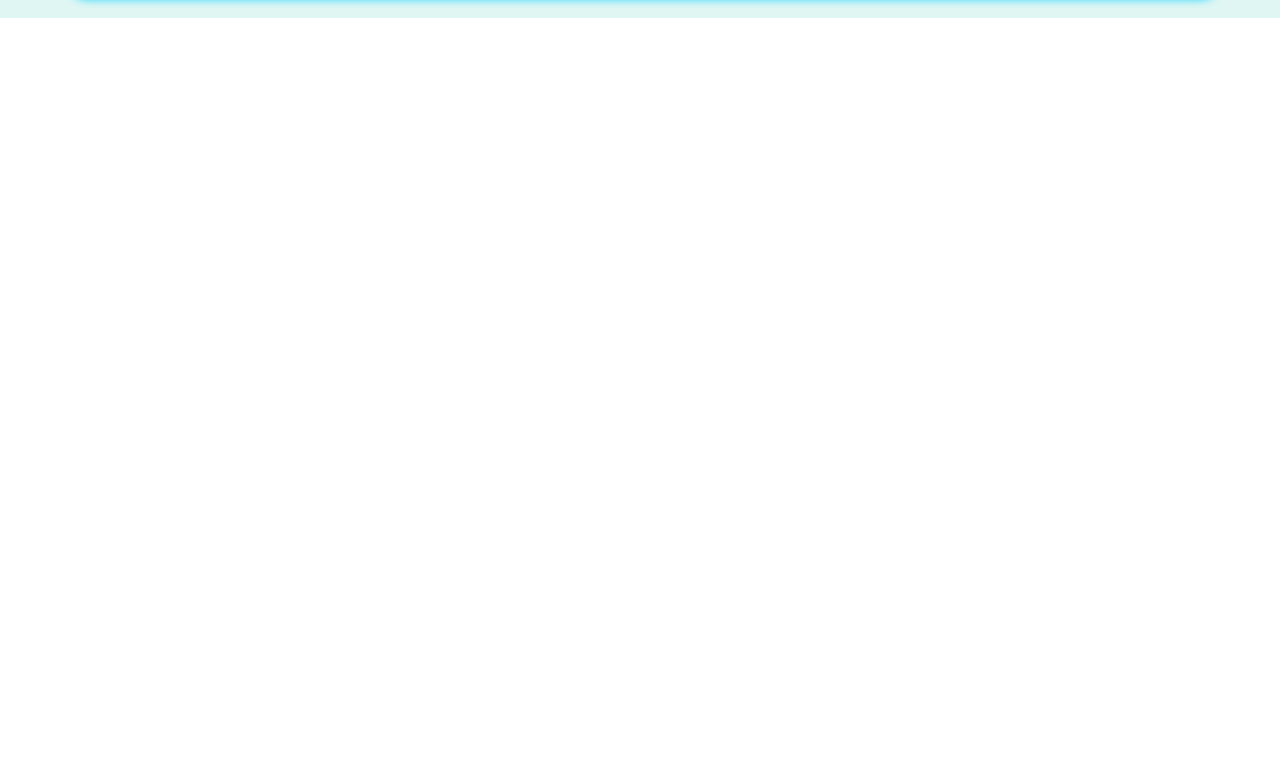
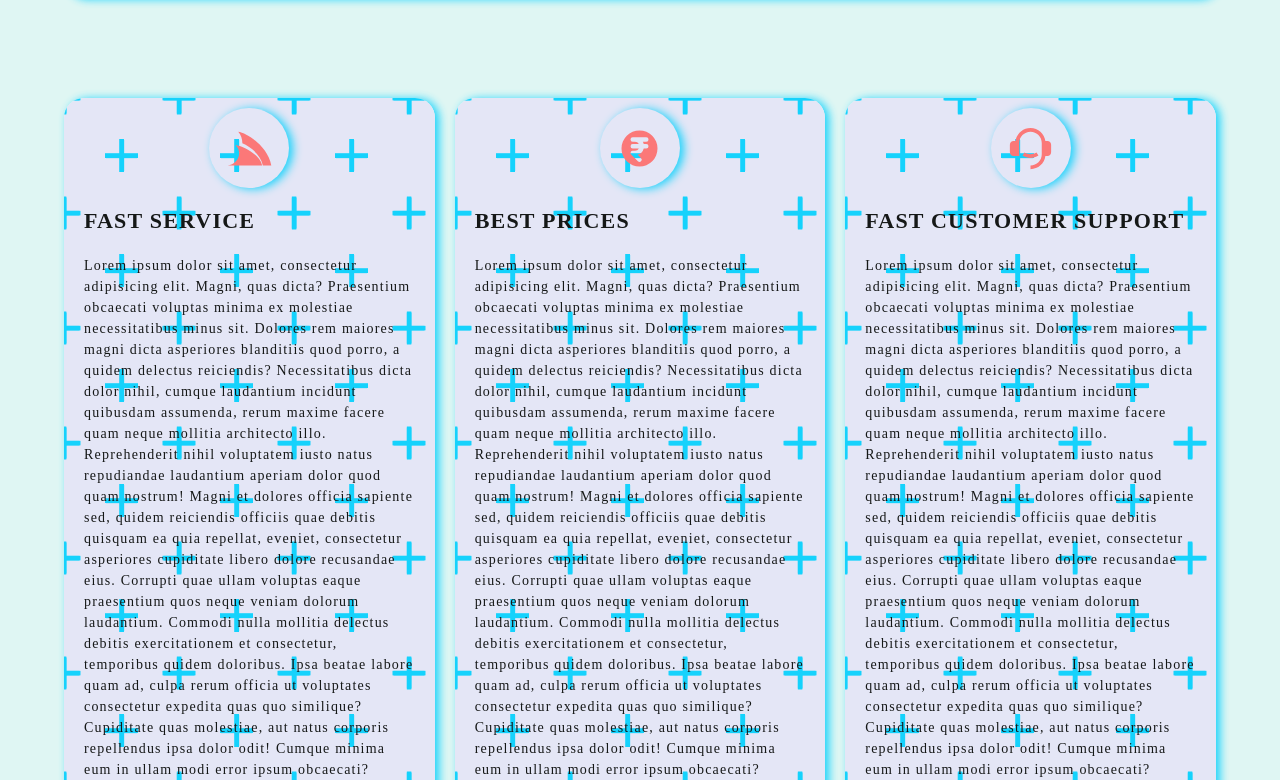
Before and after one commit to NarshNix/glassicles, a React (Vite) app in the folder client/: page / in a window 1280 px wide. Shown: the part 2020-2800 px from the top of the page. Before the commit the page ends 2038 px from the top, so only its background shows below. Built offline with nearby package versions, Linux system fonts and the light colour scheme.

Commit message:
landing page done

```diff
--- a/client/package.json
+++ b/client/package.json
@@ -12,6 +12,7 @@
   "dependencies": {
     "react": "^19.1.0",
     "react-dom": "^19.1.0",
+    "react-icons": "^5.5.0",
     "react-router-dom": "^7.6.0",
     "zustand": "^5.0.4"
   },
--- a/client/src/App.css
+++ b/client/src/App.css
@@ -2,6 +2,20 @@
   margin: 0;
   padding: 0;
   box-sizing: border-box;
+}
+
+/* Chrome, Safari, Edge */
+::-webkit-scrollbar {
+  width: 4px;
+}
+
+::-webkit-scrollbar-thumb {
+  background-color: #00cffd;
+  border-radius: 8px;
+}
+
+::-webkit-scrollbar-track {
+  background-color: #1a1a1a;
 }
 
 html {
--- a/client/src/components/Home/Home.jsx
+++ b/client/src/components/Home/Home.jsx
@@ -1,5 +1,6 @@
 import { Link } from "react-router-dom";
 import Testimonial from "../Testimonial/Testimonial";
+import Services from "../services/Services";
 
 import "./home.css";
 
@@ -34,6 +35,7 @@ function Home() {
         </div>
       </div>
       <Testimonial />
+      <Services />
     </>
   );
 }
--- a/client/src/components/Testimonial/tesimonial.css
+++ b/client/src/components/Testimonial/tesimonial.css
@@ -3,6 +3,7 @@
 
   display: flex;
   flex-direction: column;
+  margin-bottom: 8rem;
 }
 
 .testimonial1,
--- /dev/null
+++ b/client/src/components/services/Services.jsx
@@ -0,0 +1,131 @@
+import { RiCustomerService2Fill } from "react-icons/ri";
+import { HiCurrencyRupee } from "react-icons/hi";
+import { FaServicestack } from "react-icons/fa6";
+
+import "./services.css";
+function Services() {
+  return (
+    <>
+      <div className="services">
+        <div className="service-1">
+          <div className="service-logo">
+            <FaServicestack className="logo" />
+          </div>
+
+          <div className="service-txt-content">
+            <div className="service-heading">
+              <h2 className="service-head">Fast Service</h2>
+            </div>
+
+            <div className="service-paragraph">
+              <p className="service-para">
+                Lorem ipsum dolor sit amet, consectetur adipisicing elit. Magni,
+                quas dicta? Praesentium obcaecati voluptas minima ex molestiae
+                necessitatibus minus sit. Dolores rem maiores magni dicta
+                asperiores blanditiis quod porro, a quidem delectus reiciendis?
+                Necessitatibus dicta dolor nihil, cumque laudantium incidunt
+                quibusdam assumenda, rerum maxime facere quam neque mollitia
+                architecto illo. Reprehenderit nihil voluptatem iusto natus
+                repudiandae laudantium aperiam dolor quod quam nostrum! Magni et
+                dolores officia sapiente sed, quidem reiciendis officiis quae
+                debitis quisquam ea quia repellat, eveniet, consectetur
+                asperiores cupiditate libero dolore recusandae eius. Corrupti
+                quae ullam voluptas eaque praesentium quos neque veniam dolorum
+                laudantium. Commodi nulla mollitia delectus debitis
+                exercitationem et consectetur, temporibus quidem doloribus. Ipsa
+                beatae labore quam ad, culpa rerum officia ut voluptates
+                consectetur expedita quas quo similique? Cupiditate quas
+                molestiae, aut natus corporis repellendus ipsa dolor odit!
+                Cumque minima eum in ullam modi error ipsum obcaecati? Assumenda
+                autem asperiores amet, eum natus fuga odit quia aut pariatur,
+                impedit provident quae eligendi, vel officiis ex illo ad iste
+                sint atque consectetur! Optio nulla nisi aliquam natus
+                dignissimos explicabo aperiam earum totam.
+              </p>
+            </div>
+          </div>
+        </div>
+
+        <div className="service-2">
+          <div className="service-logo">
+            <HiCurrencyRupee className="logo" />
+          </div>
+
+          <div className="service-txt-content">
+            <div className="service-heading">
+              <h2 className="service-head">Best Prices</h2>
+            </div>
+
+            <div className="service-paragraph">
+              <p className="service-para">
+                Lorem ipsum dolor sit amet, consectetur adipisicing elit. Magni,
+                quas dicta? Praesentium obcaecati voluptas minima ex molestiae
+                necessitatibus minus sit. Dolores rem maiores magni dicta
+                asperiores blanditiis quod porro, a quidem delectus reiciendis?
+                Necessitatibus dicta dolor nihil, cumque laudantium incidunt
+                quibusdam assumenda, rerum maxime facere quam neque mollitia
+                architecto illo. Reprehenderit nihil voluptatem iusto natus
+                repudiandae laudantium aperiam dolor quod quam nostrum! Magni et
+                dolores officia sapiente sed, quidem reiciendis officiis quae
+                debitis quisquam ea quia repellat, eveniet, consectetur
+                asperiores cupiditate libero dolore recusandae eius. Corrupti
+                quae ullam voluptas eaque praesentium quos neque veniam dolorum
+                laudantium. Commodi nulla mollitia delectus debitis
+                exercitationem et consectetur, temporibus quidem doloribus. Ipsa
+                beatae labore quam ad, culpa rerum officia ut voluptates
+                consectetur expedita quas quo similique? Cupiditate quas
+                molestiae, aut natus corporis repellendus ipsa dolor odit!
+                Cumque minima eum in ullam modi error ipsum obcaecati? Assumenda
+                autem asperiores amet, eum natus fuga odit quia aut pariatur,
+                impedit provident quae eligendi, vel officiis ex illo ad iste
+                sint atque consectetur! Optio nulla nisi aliquam natus
+                dignissimos explicabo aperiam earum totam.
+              </p>
+            </div>
+          </div>
+        </div>
+
+        <div className="service-3">
+          <div className="service-logo">
+            <RiCustomerService2Fill className="logo" />
+          </div>
+
+          <div className="service-txt-content">
+            <div className="service-heading">
+              <h2 className="service-head">Fast Customer Support</h2>
+            </div>
+
+            <div className="service-paragraph">
+              <p className="service-para">
+                Lorem ipsum dolor sit amet, consectetur adipisicing elit. Magni,
+                quas dicta? Praesentium obcaecati voluptas minima ex molestiae
+                necessitatibus minus sit. Dolores rem maiores magni dicta
+                asperiores blanditiis quod porro, a quidem delectus reiciendis?
+                Necessitatibus dicta dolor nihil, cumque laudantium incidunt
+                quibusdam assumenda, rerum maxime facere quam neque mollitia
+                architecto illo. Reprehenderit nihil voluptatem iusto natus
+                repudiandae laudantium aperiam dolor quod quam nostrum! Magni et
+                dolores officia sapiente sed, quidem reiciendis officiis quae
+                debitis quisquam ea quia repellat, eveniet, consectetur
+                asperiores cupiditate libero dolore recusandae eius. Corrupti
+                quae ullam voluptas eaque praesentium quos neque veniam dolorum
+                laudantium. Commodi nulla mollitia delectus debitis
+                exercitationem et consectetur, temporibus quidem doloribus. Ipsa
+                beatae labore quam ad, culpa rerum officia ut voluptates
+                consectetur expedita quas quo similique? Cupiditate quas
+                molestiae, aut natus corporis repellendus ipsa dolor odit!
+                Cumque minima eum in ullam modi error ipsum obcaecati? Assumenda
+                autem asperiores amet, eum natus fuga odit quia aut pariatur,
+                impedit provident quae eligendi, vel officiis ex illo ad iste
+                sint atque consectetur! Optio nulla nisi aliquam natus
+                dignissimos explicabo aperiam earum totam.
+              </p>
+            </div>
+          </div>
+        </div>
+      </div>
+    </>
+  );
+}
+
+export default Services;
--- /dev/null
+++ b/client/src/components/services/services.css
@@ -0,0 +1,95 @@
+.services {
+  grid-column: 1 / -1;
+
+  display: grid;
+  grid-template-columns: repeat(3, 1fr);
+  gap: 2rem;
+
+  margin-bottom: 8rem;
+}
+
+.service-logo {
+  width: 8rem;
+  height: 8rem;
+  border-radius: 50%;
+  /* background-color: aqua; */
+  display: flex;
+  align-items: center;
+  justify-content: center;
+  box-shadow: 4px 1px 10px #00cffd;
+
+  /* align-self: start; */
+  margin-top: 1rem;
+  margin-bottom: 1rem;
+}
+
+.logo {
+  font-size: 4.5rem;
+  color: #ff6b6b;
+}
+
+.service-1,
+.service-2,
+.service-3 {
+  display: flex;
+  align-items: center;
+  justify-content: center;
+  flex-direction: column;
+
+  background-color: #e5e5f7;
+  opacity: 0.9;
+  background-color: #e5e5f7;
+  opacity: 0.9;
+  background: radial-gradient(
+      circle,
+      transparent 20%,
+      #e5e5f7 20%,
+      #e5e5f7 80%,
+      transparent 80%,
+      transparent
+    ),
+    radial-gradient(
+        circle,
+        transparent 20%,
+        #e5e5f7 20%,
+        #e5e5f7 80%,
+        transparent 80%,
+        transparent
+      )
+      57.5px 57.5px,
+    linear-gradient(
+        #00cffd 4.6000000000000005px,
+        transparent 4.6000000000000005px
+      )
+      0 -2.3000000000000003px,
+    linear-gradient(
+        90deg,
+        #00cffd 4.6000000000000005px,
+        #e5e5f7 4.6000000000000005px
+      ) -2.3000000000000003px 0;
+  background-size: 115px 115px, 115px 115px, 57.5px 57.5px, 57.5px 57.5px;
+  border-radius: 20px;
+  box-shadow: 4px 1px 10px #00cffd;
+}
+
+.service-heading {
+  margin-bottom: 2rem;
+}
+
+.service-head {
+  font-size: 2.2rem;
+  text-transform: uppercase;
+  letter-spacing: 1.2px;
+}
+
+.service-txt-content {
+  padding: 1rem 2rem;
+  width: 100%;
+  margin-bottom: 2rem;
+}
+
+.service-para {
+  font-size: 1.4rem;
+  letter-spacing: 1.2px;
+  line-height: 1.5;
+}
```
Also changed, not shown: 1 other file (tests, documents, lock files or other folders).
